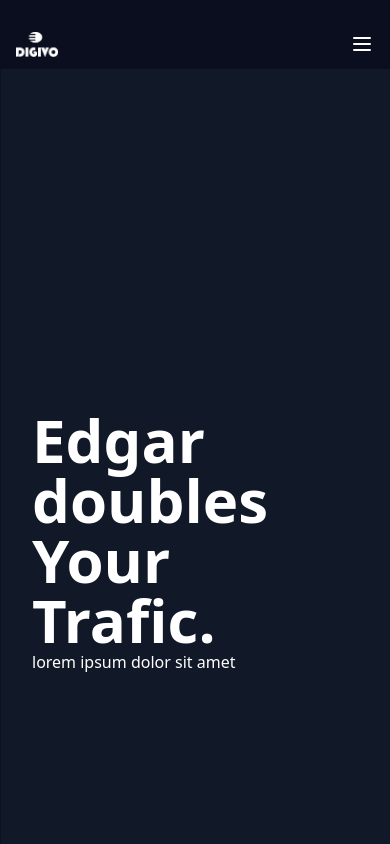
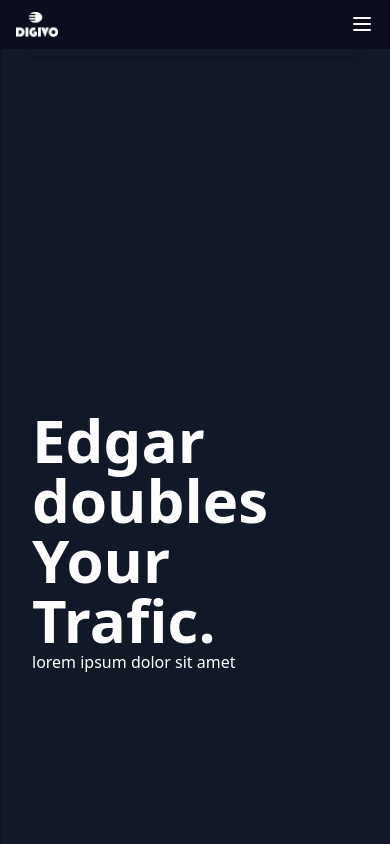
Before and after one commit to ipanakuoffice/nextJS, a Next.js app: page / in a window 390 px wide. Shown: the top 844 px of the page. Built offline with nearby package versions, Linux system fonts and the light colour scheme.

Commit message:
Feat : fixed 1

```diff
--- a/app/components/navBar.js
+++ b/app/components/navBar.js
@@ -2,15 +2,36 @@
 
 import Image from 'next/image';
 import Logo from '../../public/whiteLogo.png';
-import React, { useState } from 'react';
+import React, { useEffect, useState } from 'react';
 
 export default function NavBar() {
   const [isOpen, setIsOpen] = useState(false);
+  const [showNavbar, setShowNavbar] = useState(true);
+  const [lastScrollY, setLastScrollY] = useState(0);
+
+  useEffect(() => {
+    const handleScroll = () => {
+      const currentScrollY = window.scrollY;
+
+      if (currentScrollY > lastScrollY && currentScrollY > 60) {
+        // Scroll down
+        setShowNavbar(false);
+      } else {
+        // Scroll up
+        setShowNavbar(true);
+      }
+
+      setLastScrollY(currentScrollY);
+    };
+
+    window.addEventListener('scroll', handleScroll);
+    return () => window.removeEventListener('scroll', handleScroll);
+  }, [lastScrollY]);
 
   return (
     <>
       {/* Desktop Navigation */}
-      <nav className="w-full bg-[#0B0E1E] px-4 py-3 shadow-md z-50">
+      <nav className="w-full px-4 py-3 shadow-md z-50">
         <div className="hidden md:flex items-center justify-between">
           <div className="flex items-center gap-2">
             <Image src={Logo} width={42} height={42} alt="Logo" />
@@ -30,7 +51,7 @@ export default function NavBar() {
       </nav>
 
       {/* Mobile Top Bar */}
-      <div className="pt-8    fixed top-0 left-0 w-full bg-[#0B0E1E] px-4 py-3 flex md:hidden justify-between items-center z-50">
+      <div className={`fixed top-0 left-0 w-full bg-[#0B0E1E] px-4 py-3 flex md:hidden justify-between items-center z-50 transition-transform duration-300 ${showNavbar ? 'translate-y-0' : '-translate-y-full'}`}>
         <Image src={Logo} width={42} height={42} alt="Logo" />
         <button
           className="text-white focus:outline-none z-50"
--- a/app/components/sectionFourth.js
+++ b/app/components/sectionFourth.js
@@ -5,7 +5,7 @@ const sectionFourth = () => {
   return (
 <div className='flex flex-col w-full sm:w-full justify-center items-center min-h-screen' id='portofolio'>
     <div className='flex justify-center items-center font-bold text-4xl pb-12'>
-        Portfolios & Clients
+        Portofolio & Clients
     </div>
 
     {/* Clients Section */}
```
